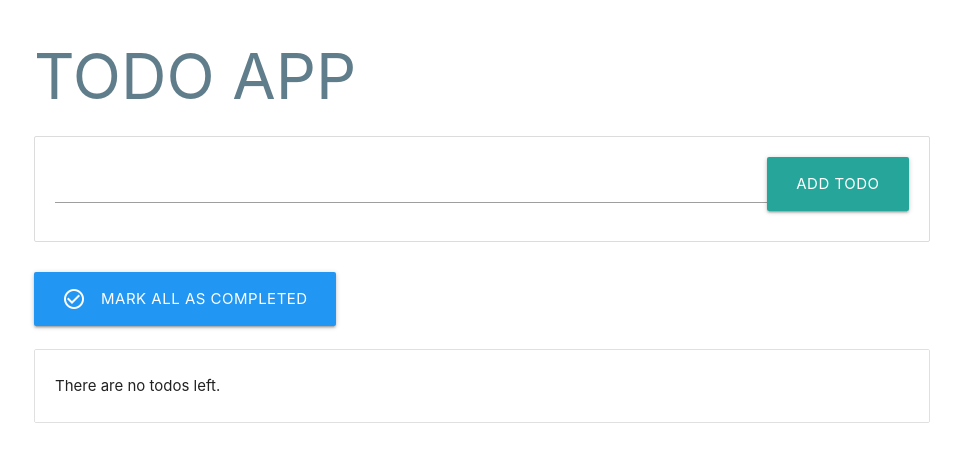
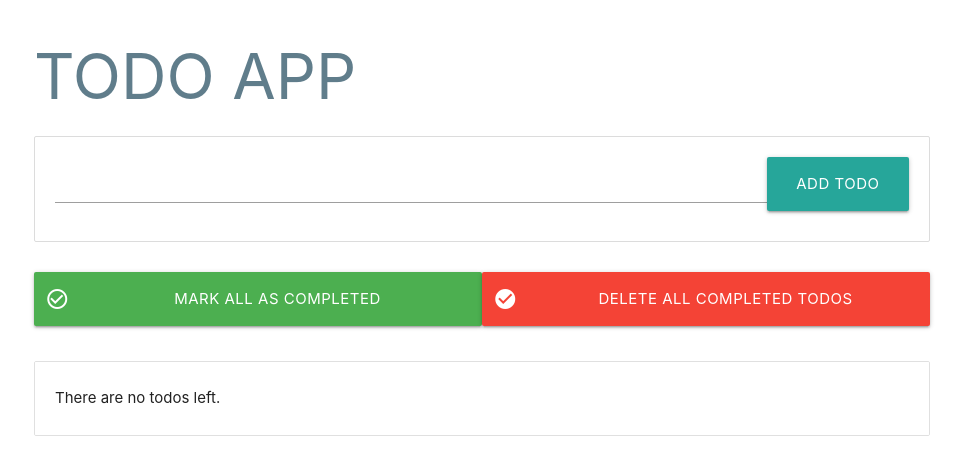
Before and after one commit to minhajulalamcse/React-Todo-App, a React (Create React App) app: page / in a window 1280 px wide. Shown: the top 474 px of the page, without its empty margins (158-1121 px from the left). Built offline with nearby package versions, Linux system fonts and the light colour scheme.

Commit message:
Delete all completed todos at once - functionality added

```diff
--- a/src/App.js
+++ b/src/App.js
@@ -4,6 +4,7 @@ import "./App.css";
 import Todos from "./Todos";
 import CompletedTodos from "./CompletedTodos";
 import AddTodo from "./AddTodo";
+import Buttons from "./Buttons";
 
 class App extends React.Component {
   state = {
@@ -49,6 +50,14 @@ class App extends React.Component {
       todos,
     });
   };
+  deleteCompleteTodos = () => {
+    const todos = this.state.todos.filter((todo) => {
+      return todo.completed === false;
+    });
+    this.setState({
+      todos,
+    });
+  };
   render() {
     let showCompletedTodosComponent = false;
     this.state.todos.map((todo) => {
@@ -58,11 +67,15 @@ class App extends React.Component {
       <div className="container">
         <h1 className="blue-grey-text darken-4">TODO APP</h1>
         <AddTodo addTodo={this.addTodo} />
+        <Buttons
+          markAllAsCompleted={this.markAllAsCompleted}
+          deleteCompleteTodos={this.deleteCompleteTodos}
+        />
+
         <Todos
           todos={this.state.todos}
           handleComplete={this.handleComplete}
           handleDelete={this.handleDelete}
-          markAllAsCompleted={this.markAllAsCompleted}
         />
 
         {showCompletedTodosComponent ? (
--- /dev/null
+++ b/src/Buttons.js
@@ -0,0 +1,26 @@
+import React from "react";
+
+const Buttons = ({ markAllAsCompleted, deleteCompleteTodos }) => {
+  return (
+    <div className="row">
+      <p
+        onClick={() => markAllAsCompleted()}
+        className="col s6 btn green btn-large"
+      >
+        <i className="material-icons left white-text pointer">
+          check_circle_outline
+        </i>
+        Mark all as completed
+      </p>
+      <p
+        onClick={() => deleteCompleteTodos()}
+        className="col s6 btn red btn-large"
+      >
+        <i className="material-icons left white-text pointer">check_circle</i>
+        DELETE ALL COMPLETED TODOS
+      </p>
+    </div>
+  );
+};
+
+export default Buttons;
--- a/src/Todos.js
+++ b/src/Todos.js
@@ -1,6 +1,6 @@
 import React from "react";
 
-const Todos = ({ todos, handleComplete, handleDelete, markAllAsCompleted }) => {
+const Todos = ({ todos, handleComplete, handleDelete }) => {
   const notCompletedTodoList = todos.filter((todo) => {
     if (todo.completed === false) {
       return todo;
@@ -36,17 +36,7 @@ const Todos = ({ todos, handleComplete, handleDelete, markAllAsCompleted }) => {
     </div>
   );
 
-  return (
-    <div>
-      <p onClick={() => markAllAsCompleted()} className="btn blue btn-large">
-        <i className="material-icons left white-text pointer">
-          check_circle_outline
-        </i>
-        Mark all as completed
-      </p>
-      <div className="collection">{todoList}</div>
-    </div>
-  );
+  return <div className="collection">{todoList}</div>;
 };
 
 export default Todos;
```
